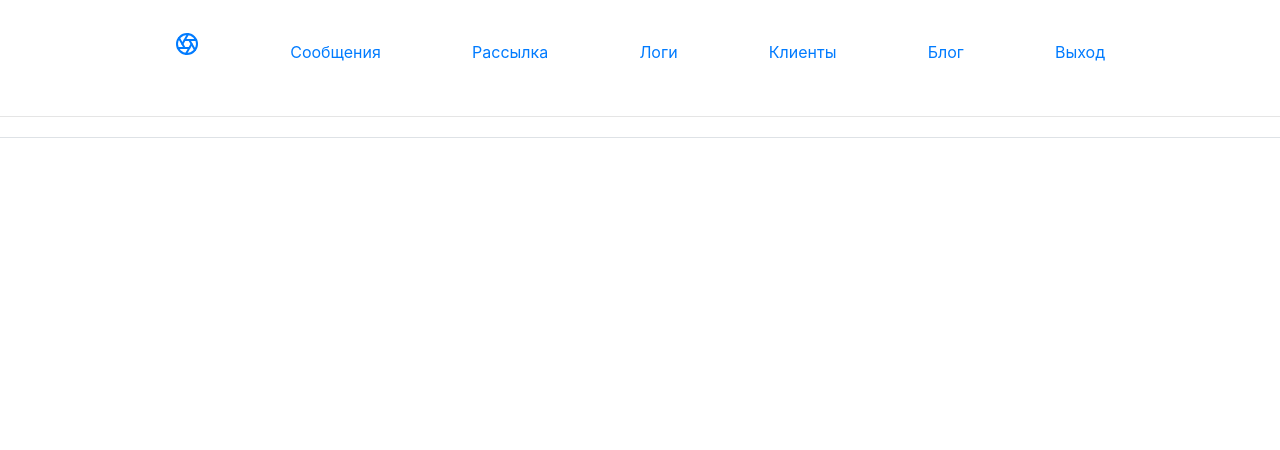
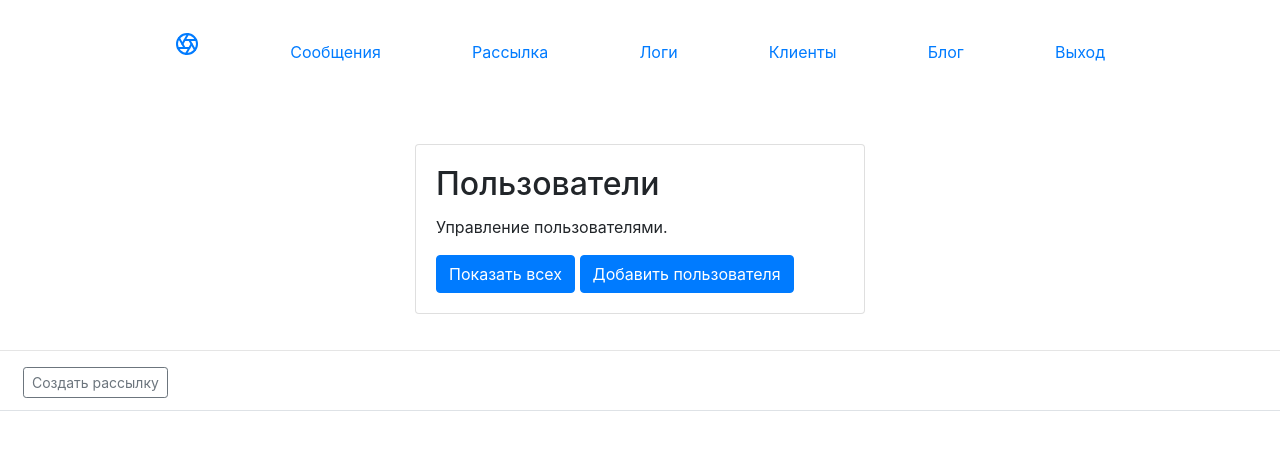
Before and after one commit to ibragim-Nalgiev/Django_project, a Django app: page /mailing/ in a window 1280 px wide. Shown: the top 450 px of the page. Run offline with Django 4.2, Linux system fonts and the light colour scheme; the visitor is signed in with stand-in values (Sample User, id 1); data that the repository does not hold is empty; some libraries are stand-ins or nearby versions.

Commit message:
добавил кнопку для создания рассылки

```diff
--- a/main/templates/main/mailing_create.html
+++ b/main/templates/main/mailing_create.html
@@ -1,6 +1,4 @@
 {% extends 'main/base.html' %}
-{% load static %}
-{% include 'includes/styles.html' %}
 {% block title %}
 Создать рассылку
 {% endblock %}
@@ -12,7 +10,7 @@
             {% csrf_token %}
             {{ form.as_p }}
             <button type="submit" class="btn btn-outline-success">Создать рассылку</button>
-            <a href="{% url 'main:mailing_list %}" class="btn btn-outline-warning">Отмена</a>
+            <a href="{% url 'main:mailing_list' %}" class="btn btn-outline-warning">Отмена</a>
         </form>
 
     </div>
--- a/main/templates/main/mailing_list.html
+++ b/main/templates/main/mailing_list.html
@@ -1,9 +1,29 @@
 {% extends 'main/base.html' %}
 {% load static %}
 {% include 'includes/styles.html' %}
+{% block title %}
+Рассылка
+{% endblock %}
 {% block content %}
-
-    <hr class="featurette-divider">
+<div class="container mt-4">
+    <div class="row">
+        <div class="col-md-6 offset-md-3">
+            <div class="card">
+                <div class="card-body">
+                    <h2 class="card-title">Пользователи</h2>
+                    <p class="card-text">
+                        Управление пользователями.</p>
+                    <a href="{% url 'main:client_list' %}" class="btn btn-primary btn">Показать всех</a>
+                    <a href="{% url 'main:client_create' %}" class="btn btn-primary btn">Добавить пользователя</a>
+                </div>
+            </div>
+        </div>
+    </div>
+</div>
+<hr class="featurette-divider">
+    <div class="col-md-11 m-2">
+      <a href="{% url 'main:mailing_create' %}" class="btn btn-sm btn-outline-secondary">Создать рассылку</a>
+    </div>
 
 {% for object in mailing_list %}
 
--- a/main/views/mailing_views.py
+++ b/main/views/mailing_views.py
@@ -10,6 +10,8 @@ from django.http import Http404
 class MailingListView(LoginRequiredMixin, generic.ListView):
     model = Mailing
     template_name = 'main/mailing_list.html'
+    login_url = 'users:login'
+    redirect_field_name = 'next'
 
     def get_queryset(self):
         if self.request.user.is_superuser or self.request.user.groups.filter(name='Менеджеры').exists():
@@ -43,7 +45,7 @@ class MailingCreateView(LoginRequiredMixin, generic.CreateView):
             form.fields['client'].queryset = Client.objects.all()
             return form
         else:
-            form.fields['client'].queryset = Client.objects.filter(mailing_owner=self.request.user)
+            form.fields['client'].queryset = Client.objects.filter(client_owner=self.request.user)
             return form
 
     def form_valid(self, form):
```
Also changed, not shown: main/templates/main/message_list.html (line endings or trailing spaces).
